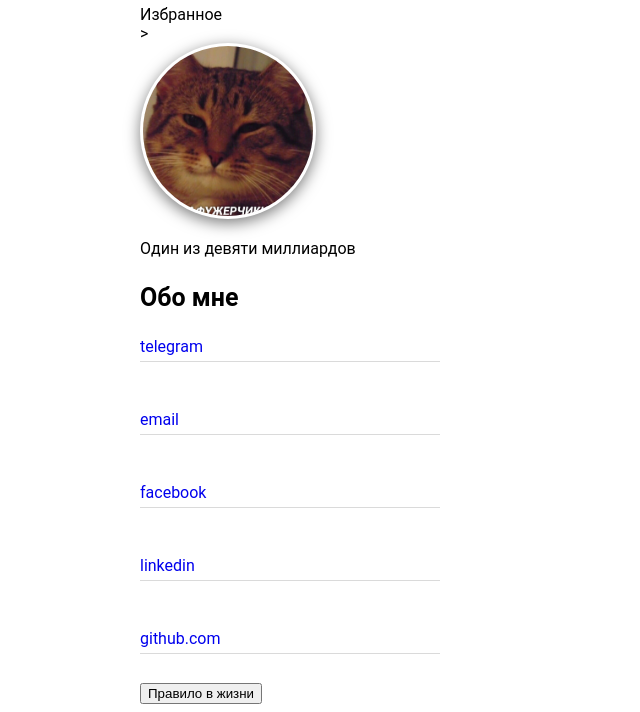
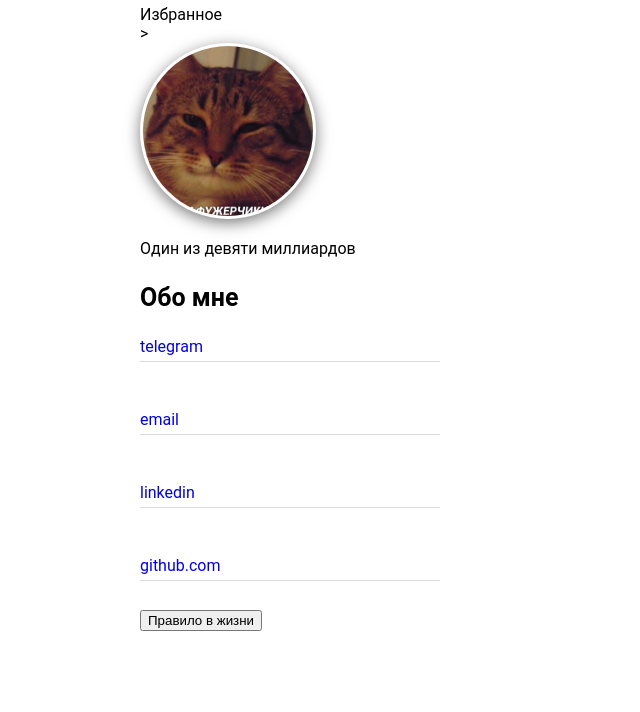
Before and after one commit to German-D/CV, a plain HTML site: page index.html in a window 1280 px wide. Shown: the part 465-1177 px from the top of the page, without its empty margins (0-640 px from the left). After the commit the page ends 1104 px from the top, so only its background shows below. Drawn offline with Linux system fonts and the light colour scheme.

Commit message:
Update index.html

```diff
--- a/index.html
+++ b/index.html
@@ -29,8 +29,6 @@
 				<br>
 				<a href="mailto:dolnikovgerman@gmail.com">email</a>
 				<br>
-				<a href="https://www.facebook.com/german.dolnikov">facebook</a>
-				<br>
 				<a href="https://www.linkedin.com/in/germandolnikov/">linkedin</a>
 				<br>
 				<a href="https://github.com/German-D">github.com</a>
```
